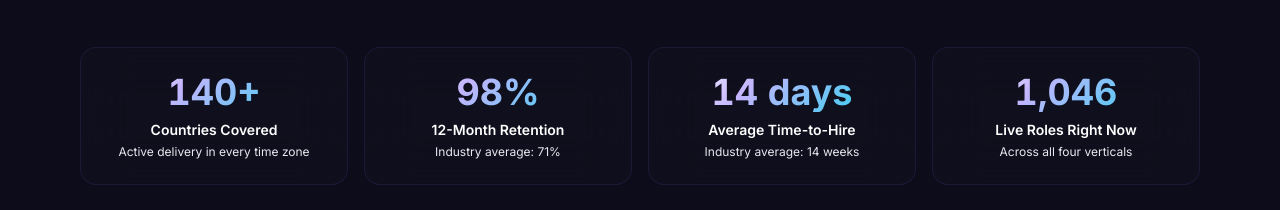
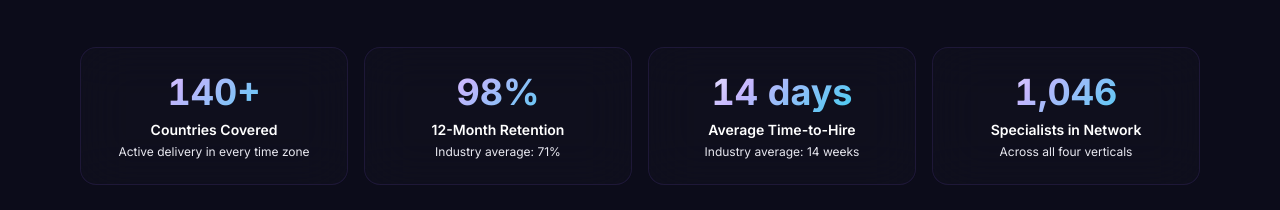
Before and after one commit to OlympusTalent/olympus-new, a Next.js app: page / in a window 1280 px wide. Shown: the part 7955-8165 px from the top of the page. Built offline with nearby package versions, Linux system fonts and the light colour scheme.

Commit message:
Intelligence dashboard: relabel "Live Roles Right Now" to "Specialists in Network" (1,046 = sum of vertical pools)

```diff
--- a/components/intelligence-dashboard.tsx
+++ b/components/intelligence-dashboard.tsx
@@ -25,7 +25,7 @@ const COHORT_STATS = [
   {
     target: 1046,
     suffix: "",
-    label: "Live Roles Right Now",
+    label: "Specialists in Network",
     sub: "Across all four verticals",
   },
 ];
```
